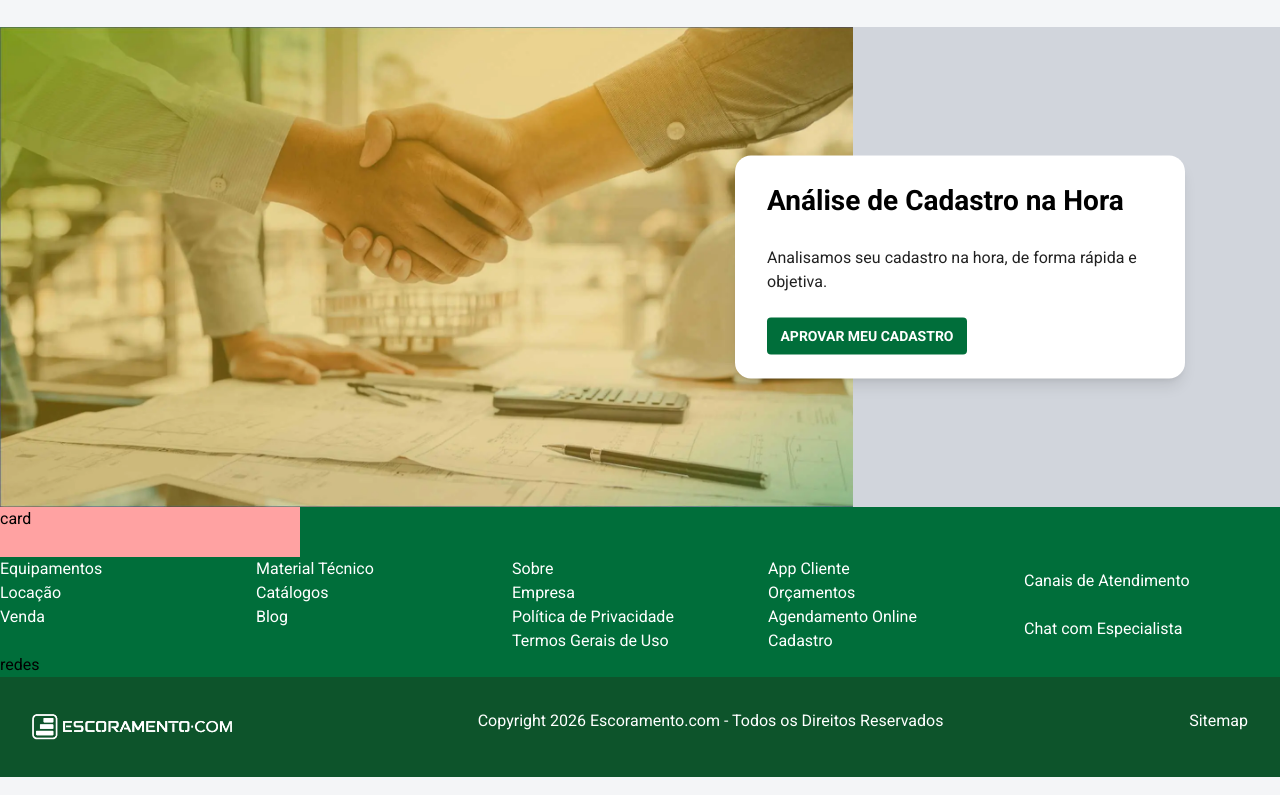
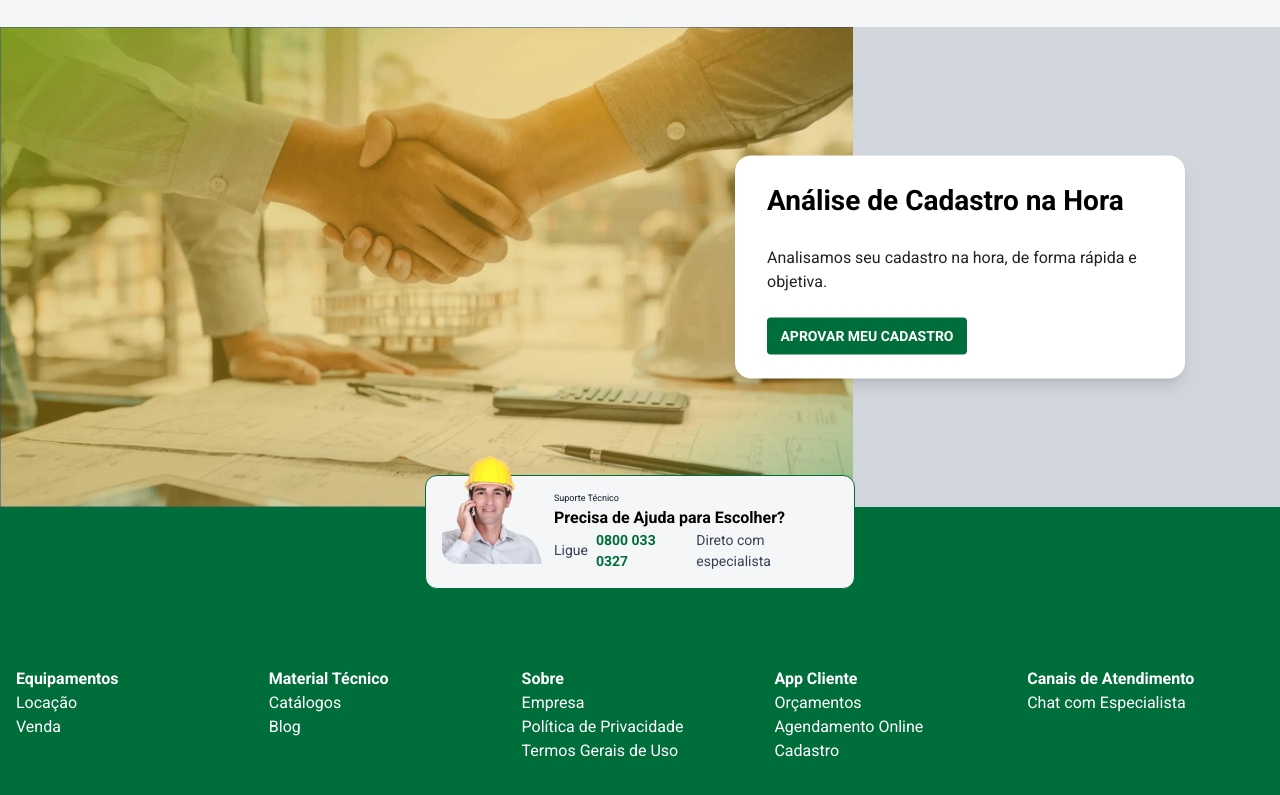
Before and after one commit to andrelucca99/desafio_front, a Next.js app: page / in a window 1280 px wide. Shown: the part 3766-4561 px from the top of the page. Built offline with nearby package versions, Linux system fonts and the light colour scheme.

Commit message:
feat: add componente Footer

```diff
--- a/src/components/Footer/index.tsx
+++ b/src/components/Footer/index.tsx
@@ -1,45 +1,60 @@
 import Image from "next/image";
-import logoFooter from "../../assets/logo_footer.png";
+// import logoFooter from "../../assets/logo_footer.png";
+import imgSuporte from "../../assets/suporte.png";
 
 export default function Footer() {
   return (
-    <footer className="w-full bg-[#006E3A]">
-      <div className="w-[300px] h-[50px] bg-red-300">card</div>
-      <div className="w-full">
-        <div className="grid grid-cols-5 text-white items-start">
+    <footer className="w-full bg-[#006E3A] relative">
+      <div className="w-[90%] max-w-[430px] h-auto bg-[#F4F6F8] absolute -top-8 left-1/2 transform -translate-x-1/2 z-20 rounded-[12px] border border-[#006E3A] flex items-center p-4">
+        <Image
+          className="rounded-l-2xl sm:absolute sm:-top-5 sm:left-4"
+          src={imgSuporte}
+          alt="Suporte Técnico"
+          width={100}
+          height={100}
+        />
+        <div className="relative sm:pl-28 text-center sm:text-left">
+          <p className="text-gray-900 text-[10px] sm:text-[9px]">Suporte Técnico</p>
+          <p className="font-bold text-[14px] sm:text-[16px] text-black">
+            Precisa de Ajuda para Escolher?
+          </p>
+          <p className="flex flex-col sm:flex-row gap-2 items-center text-[12px] sm:text-[14px] text-gray-700">
+            <span>Ligue</span>
+            <span className="text-[#006E3A] font-bold">0800 033 0327</span>
+            <span>Direto com especialista</span>
+          </p>
+        </div>
+      </div>
+
+      <div className="w-full px-4 py-8 mt-32">
+        <div className="grid grid-cols-1 sm:grid-cols-3 md:grid-cols-5 gap-4 text-white items-start">
           <ul>
-            <li>Equipamentos</li>
+            <li className="font-bold">Equipamentos</li>
             <li>Locação</li>
             <li>Venda</li>
           </ul>
           <ul>
-            <li>Material Técnico</li>
+            <li className="font-bold">Material Técnico</li>
             <li>Catálogos</li>
             <li>Blog</li>
           </ul>
           <ul>
-            <li>Sobre</li>
+            <li className="font-bold">Sobre</li>
             <li>Empresa</li>
             <li>Política de Privacidade</li>
             <li>Termos Gerais de Uso</li>
           </ul>
           <ul>
-            <li>App Cliente</li>
+            <li className="font-bold">App Cliente</li>
             <li>Orçamentos</li>
             <li>Agendamento Online</li>
             <li>Cadastro</li>
           </ul>
-          <ul className="flex flex-col justify-around h-full">
-            <li>Canais de Atendimento</li>
+          <ul>
+            <li className="font-bold">Canais de Atendimento</li>
             <li>Chat com Especialista</li>
           </ul>
         </div>
-        <div className="w-full">redes</div>
-      </div>
-      <div className="w-full bg-green-900 text-white flex justify-between px-8 py-8">
-        <Image src={logoFooter} alt="Escoramento.com" width={200} height={35} />
-        <p>Copyright 2026 Escoramento.com - Todos os Direitos Reservados</p>
-        <span>Sitemap</span>
       </div>
     </footer>
   );
```
Also changed, not shown: src/assets/suporte.png (added).
